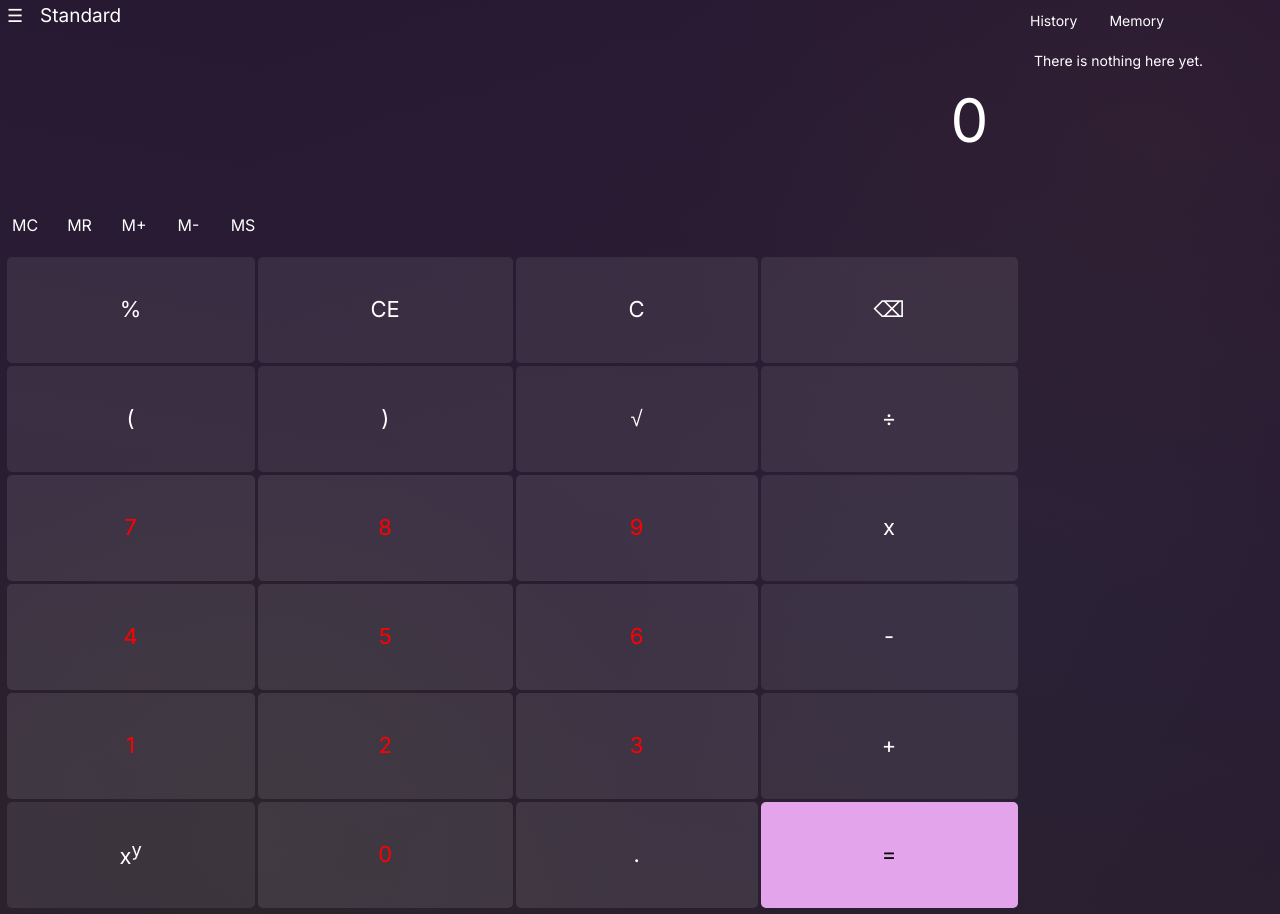
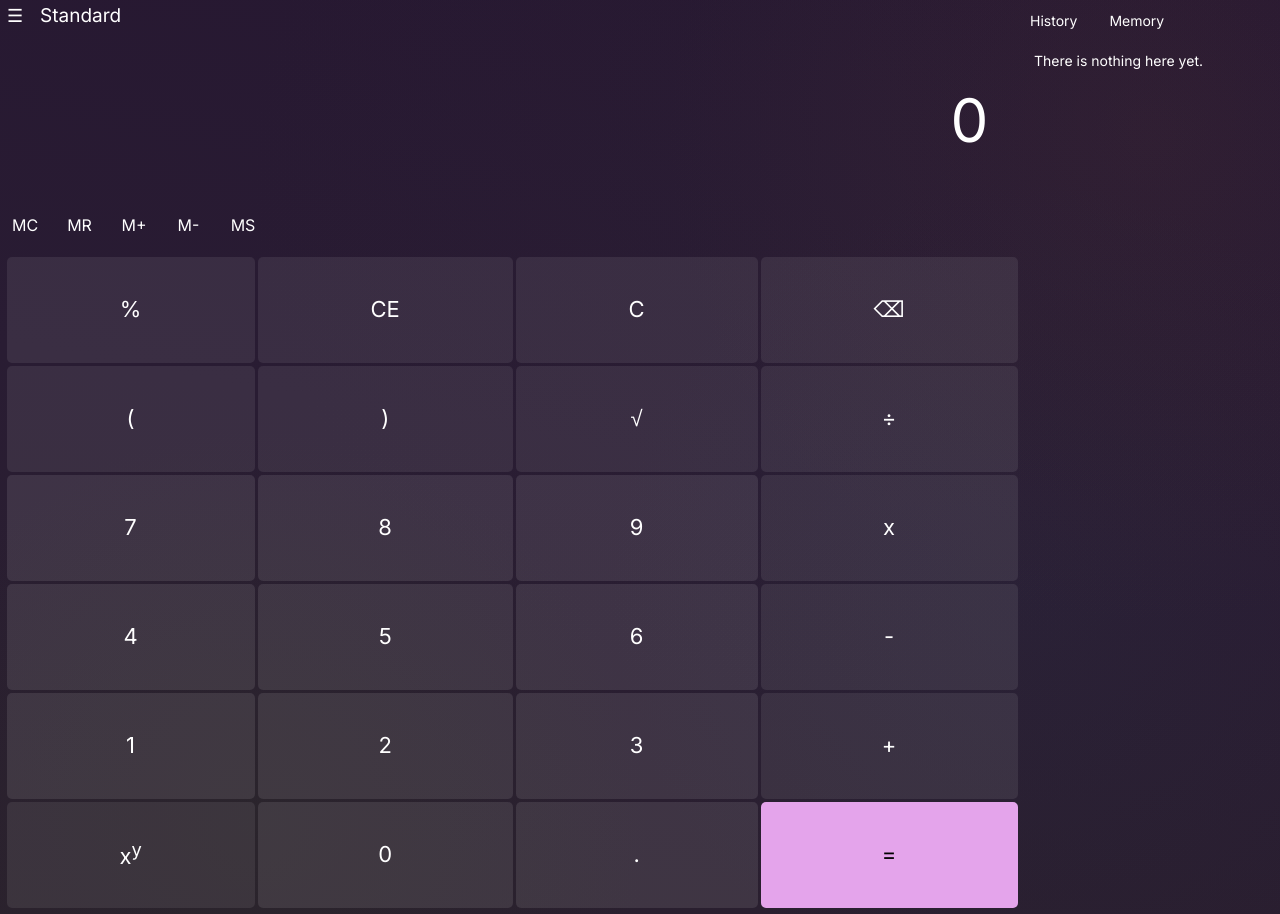
Before and after one commit to Vlqdik/calculator-2, a website: page index.html in a window 1280 px wide. Drawn offline with Linux system fonts and the light colour scheme.

Commit message:
что то изменил

```diff
--- a/source/style.scss
+++ b/source/style.scss
@@ -197,7 +197,7 @@ grid-template-areas:
 }
 
 .numbers{
-@include btn_col(rgb(255, 0, 0), rgba(240, 240, 240, 0.1), rgba(210, 210, 210, 0.1), rgb(230, 230, 230), rgba(150, 150, 150, 0.1));
+@include btn_col(white, rgba(240, 240, 240, 0.1), rgba(210, 210, 210, 0.1), rgb(230, 230, 230), rgba(150, 150, 150, 0.1));
 }
 
 
```
Also changed, not shown: css/style.css, 1 other file.
